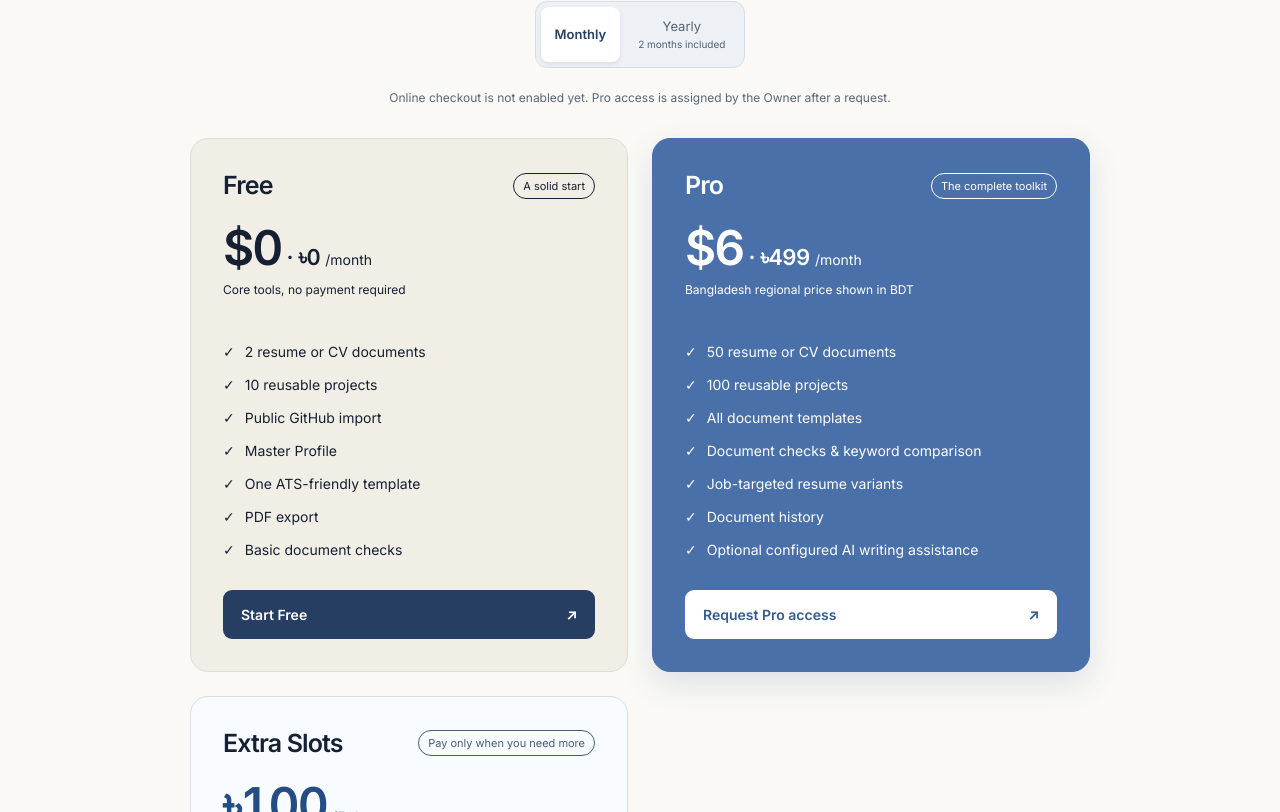
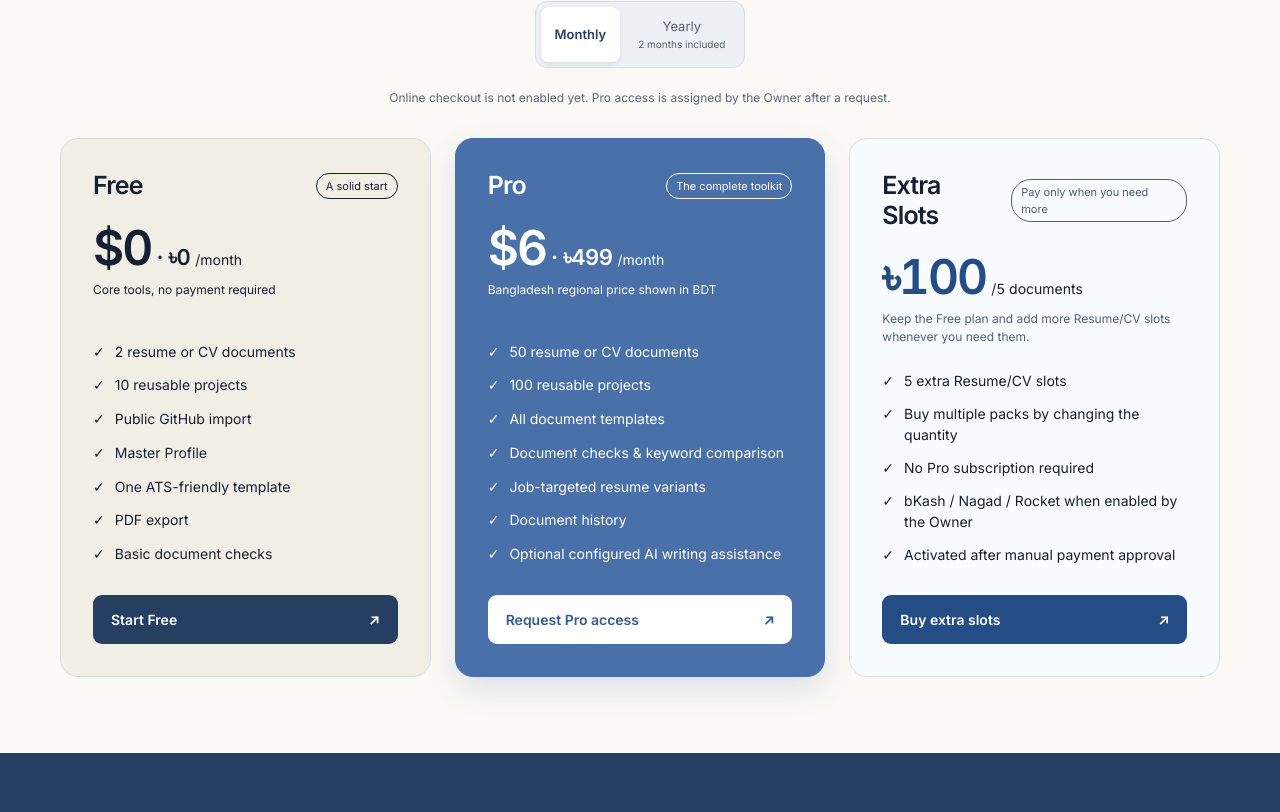
Before and after one commit to Taoshif1/Resume-Builder-Client, a React (Vite) app: page / in a window 1280 px wide. Shown: the part 2388-3200 px from the top of the page. Built offline with nearby package versions, Linux system fonts and the light colour scheme; no server answers.

Commit message:
style: use one responsive three-card pricing grid

```diff
--- a/src/public-ui.css
+++ b/src/public-ui.css
@@ -277,6 +277,33 @@
   max-width: 900px;
   margin: auto;
 }
+.pcv-pricing-grid-three {
+  grid-template-columns: repeat(3, minmax(0, 1fr));
+  max-width: 1180px;
+}
+.pcv-pricing-grid-three .pcv-plan-card {
+  min-width: 0;
+}
+.pcv-plan-pack {
+  background: #f8fbff;
+  border-color: #9fb9df;
+}
+.pcv-plan-pack .pcv-plan-price strong {
+  color: #244c85;
+}
+.pcv-plan-pack .pcv-plan-action {
+  background: #244c85;
+  color: white;
+}
+@media (hover: hover) {
+  .pcv-plan-pack:hover,
+  .pcv-plan-pack:focus-within {
+    background: #eef5ff;
+    border-color: #6f91c2;
+    transform: translateY(-3px);
+    box-shadow: 0 12px 24px #263e6118;
+  }
+}
 .pcv-plan-card {
   border: 1px solid #d8dedf;
   border-radius: 18px;
@@ -414,6 +441,10 @@
   background: #345478;
 }
 @media (max-width: 900px) {
+  .pcv-pricing-grid-three {
+    grid-template-columns: 1fr;
+    max-width: 620px;
+  }
   .pcv-home-hero {
     gap: 36px;
     padding: 48px 24px;
```
